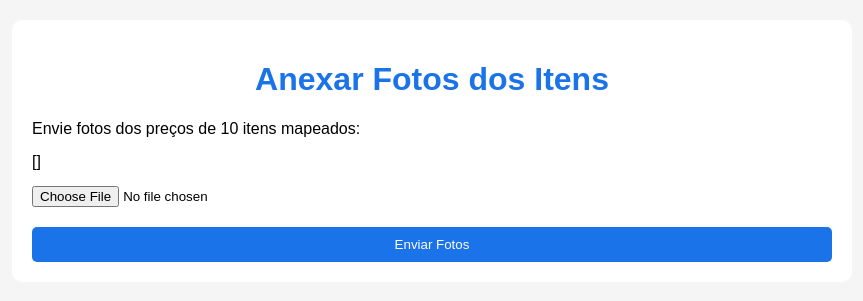
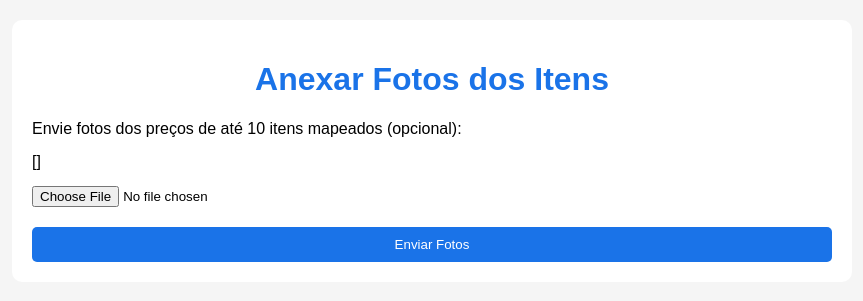
Before and after one commit to costavalmir/Pr3cin5.0, a Flask app: template templates/upload_fotos.html in a window 1280 px wide. Shown: the top 301 px of the page, without its empty margins (208-1071 px from the left). Run offline with Flask 3, Linux system fonts and the light colour scheme; the template is opened without the code that fills it: most values are stand-ins (such as "Sample title", 1, 10 or a date in 2020); parts of the project's set-up code (start-up, migrations or seed data) failed here and were passed over.

Commit message:
Update upload_fotos.html

```diff
--- a/templates/upload_fotos.html
+++ b/templates/upload_fotos.html
@@ -60,12 +60,12 @@
         <h1>Anexar Fotos dos Itens</h1>
         <form action="/upload_fotos" method="POST" enctype="multipart/form-data">
             <div class="itens-lista">
-                <label>Envie fotos dos preços de 10 itens mapeados:</label>
+                <label>Envie fotos dos preços de até 10 itens mapeados (opcional):</label>
 
                 {% for item in itens[:10] %}
                     <div class="item">
                         <label>{{ item }}</label>
-                        <input type="file" name="foto_{{ loop.index0 }}" accept="image/*" required>
+                        <input type="file" name="foto_{{ loop.index0 }}" accept="image/*">
                     </div>
                 {% endfor %}
             </div>
```
Lines whose indentation alone changed are shown as unchanged.
